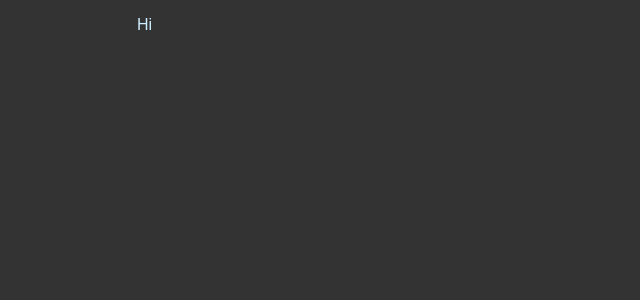
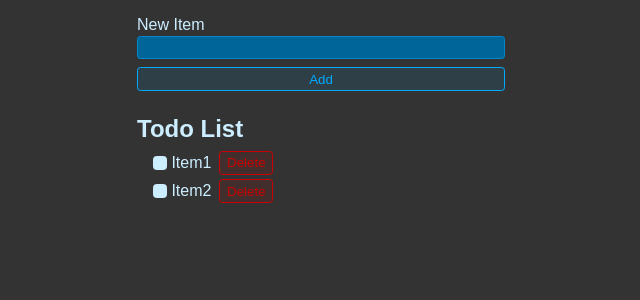
Before and after one commit to Dmitry27Zh/react-todo-list, a React (Vite) app: page / in a window 1280 px wide. Shown: the top 300 px of the page, without its empty margins (319-959 px from the left). Built offline with nearby package versions, Linux system fonts and the light colour scheme.

Commit message:
Add App template

```diff
--- a/src/App.jsx
+++ b/src/App.jsx
@@ -1,7 +1,34 @@
 import './App.css'
 
 function App() {
-  return 'Hi'
+  return (
+    <>
+      <form className="new-item-form">
+        <div className="form-row">
+          <label htmlFor="item">New Item</label>
+          <input type="text" id="item" />
+        </div>
+        <button className="btn">Add</button>
+      </form>
+      <h1 className="header">Todo List</h1>
+      <ul className="list">
+        <li>
+          <label>
+            <input type="checkbox" />
+            Item1
+          </label>
+          <button className="btn btn-danger">Delete</button>
+        </li>
+        <li>
+          <label>
+            <input type="checkbox" />
+            Item2
+          </label>
+          <button className="btn btn-danger">Delete</button>
+        </li>
+      </ul>
+    </>
+  )
 }
 
 export default App
```
